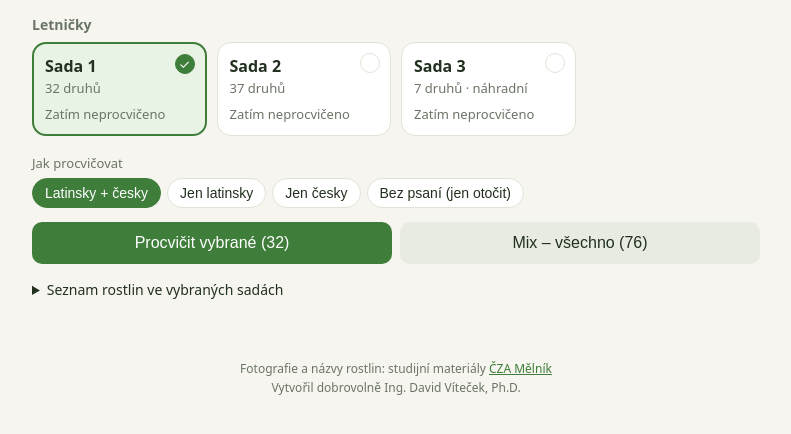
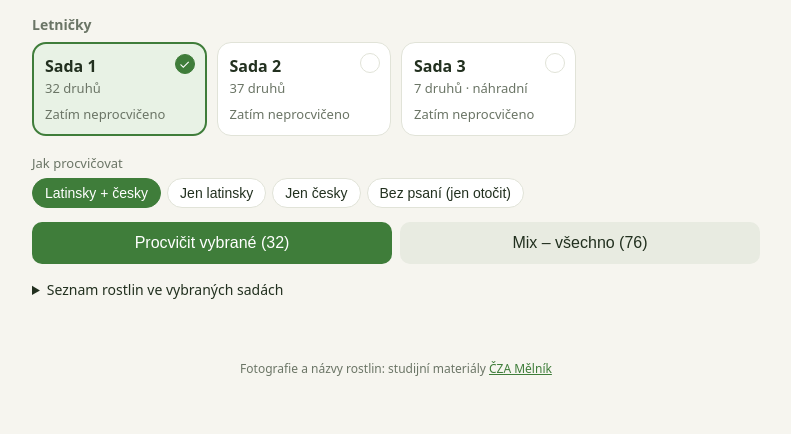
Before and after one commit to vitecek-vse/letnicky, a plain HTML site: page index.html in a window 1280 px wide. Shown: the part 70-504 px from the top of the page, without its empty margins (244-1035 px from the left). Drawn offline with Linux system fonts and the light colour scheme.

Commit message:
Patička: bez údajů o autorovi webu
Co-Authored-By: Claude Opus 5.5 <noreply@anthropic.com>
Claude-Session: https://claude.ai/code/session_01YUKMA491hVGKHEWEDrBF9e

```diff
--- a/index.html
+++ b/index.html
@@ -74,7 +74,7 @@
 </head>
 <body>
 <div class="wrap" id="app"></div>
-<div class="wrap"><footer>Fotografie a názvy rostlin: studijní materiály <a href="https://www.zas-me.cz/" target="_blank" rel="noopener">ČZA Mělník</a><br>Vytvořil dobrovolně Ing. David Víteček, Ph.D.</footer></div>
+<div class="wrap"><footer>Fotografie a názvy rostlin: studijní materiály <a href="https://www.zas-me.cz/" target="_blank" rel="noopener">ČZA Mělník</a></footer></div>
 <script src="data/sets.js"></script>
 <script>
 // ---------- data ----------
```
